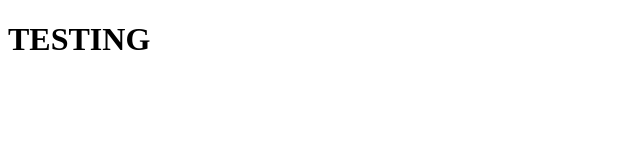
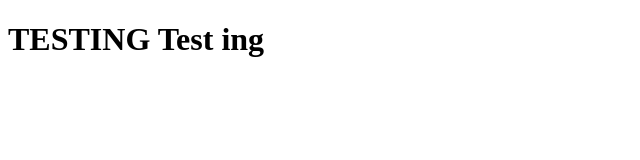
Before and after one commit to devcodingskill/sawatborvorn, a plain HTML site: page index.html in a window 1280 px wide. Shown: the whole page, without its empty margins (0-640 px from the left). Drawn offline with Linux system fonts and the light colour scheme.

Commit message:
Initial commit

```diff
--- a/index.html
+++ b/index.html
@@ -6,6 +6,6 @@
     <title>Document</title>
 </head>
 <body>
-    <h1>TESTING</h1>
+    <h1>TESTING Test ing </h1>
 </body>
 </html>
```
Also changed, not shown: index2.html (added, +1 -0 lines).
